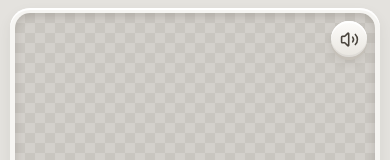
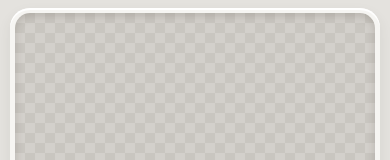
Before and after one commit to RainbowCockroach/auto-recolor, a React (Vite) app: page / in a window 390 px wide. Shown: the top 160 px of the page. Built offline with nearby package versions, Linux system fonts and the light colour scheme.

Commit message:
Drop the sound on/off button
- People can just turn the page or phone volume down
- Removes the speaker button from the picture tools and its saved setting

```diff
--- a/src/App.tsx
+++ b/src/App.tsx
@@ -13,11 +13,10 @@ import { OutputPanel } from './components/OutputPanel';
 import { PalettesPanel } from './components/PalettesPanel';
 import { PreviewPanel, type Background } from './components/PreviewPanel';
 import { SettingsPanel, tuneDials, type DialKey } from './components/SettingsPanel';
-import { installSounds, play, setSoundOn } from './sound';
+import { installSounds, play } from './sound';
 import { PRIORITY, pool } from './worker/pool';
 
 const readBackground = (v: unknown): Background | null => (v === 'checker' || v === 'light' || v === 'dark' ? v : null);
-const readFlag = (v: unknown): boolean | null => (typeof v === 'boolean' ? v : null);
 const readColorId = (v: unknown): string | null => (typeof v === 'string' ? v : null);
 
 const WIDE = '(min-width: 900px)';
@@ -49,7 +48,6 @@ export function App() {
   const [saving, setSaving] = useState<{ done: number; total: number } | null>(null);
   const [dragging, setDragging] = useState(false);
   const [tuning, setTuning] = useState<DialKey | null>(null);
-  const [soundOn, setSound] = usePersistentState('auto-recolor.sound', readFlag, () => true);
   // bumped on each finished download, to replay the little star burst
   const [cheer, setCheer] = useState(0);
   const [drawerTab, setDrawerTab] = useState<Tab | null>(null);
@@ -73,7 +71,6 @@ export function App() {
   const thumbs = useThumbs(images, palettes, settings, image?.id ?? null, drawerTab === 'results');
 
   useEffect(() => installSounds(), []);
-  useEffect(() => setSoundOn(soundOn), [soundOn]);
 
   useEffect(() => {
     if (!cheer) return;
@@ -258,8 +255,7 @@ export function App() {
       <main className="center">
         <PreviewPanel image={image} target={target} preview={preview} showMask={showMask} background={background}
           onShowMask={setShowMask} onBackground={setBackground} onPick={pick} onAddClick={() => fileInput.current?.click()}
-          images={wide ? undefined : images} onSelectImage={setSelectedImageId} soundOn={soundOn}
-          onSound={on => { setSoundOn(on); setSound(on); if (on) play('on'); }} />
+          images={wide ? undefined : images} onSelectImage={setSelectedImageId} />
 
         {wide && exportRow}
 
--- a/src/components/PreviewPanel.tsx
+++ b/src/components/PreviewPanel.tsx
@@ -1,5 +1,5 @@
 import { useState } from 'react';
-import { Contrast, Eye, ImagePlus, Maximize2, Pipette, Volume2, VolumeOff } from 'lucide-react';
+import { Contrast, Eye, ImagePlus, Maximize2, Pipette } from 'lucide-react';
 import type { PreviewState } from '../hooks';
 import type { LoadedImage } from '../images';
 import type { OutputFile } from '../model';
@@ -23,14 +23,12 @@ interface Props {
   /** Quick image switcher inside the picture; only passed on phones, where the image list sits in the drawer. */
   images?: LoadedImage[];
   onSelectImage?: (id: string) => void;
-  soundOn: boolean;
-  onSound: (on: boolean) => void;
 }
 
 /** Sprites smaller than this are drawn with hard pixel edges when scaled up. */
 const PIXEL_ART_SIDE = 200;
 
-export function PreviewPanel({ image, target, preview, showMask, background, onShowMask, onBackground, onPick, onAddClick, images = [], onSelectImage, soundOn, onSound }: Props) {
+export function PreviewPanel({ image, target, preview, showMask, background, onShowMask, onBackground, onPick, onAddClick, images = [], onSelectImage }: Props) {
   const pixelated = !!image && Math.max(image.width, image.height) < PIXEL_ART_SIDE;
   // Both tied to the image they were started for, so they end when another image is picked.
   const [viewing, setViewing] = useState<{ id: string; side: Side } | null>(null);
@@ -69,6 +67,16 @@ export function PreviewPanel({ image, target, preview, showMask, background, onS
               <BitmapCanvas bitmap={image.thumb} pixelated={pixelated} />
               <span className="badge"><Pipette size={14} /></span>
             </button>
+            <div className="stage-tools">
+              <button type="button" className="rb sm" aria-label={`Background: ${background}`} title={`Background: ${background}`}
+                onClick={() => onBackground(NEXT_BG[background])}>
+                <Contrast size={19} />
+              </button>
+              <button type="button" className="rb sm" aria-pressed={showMask} aria-label="Show what gets recolored" title="Show what gets recolored"
+                onClick={() => onShowMask(!showMask)}>
+                <Eye size={19} />
+              </button>
+            </div>
             {images.length > 1 && (
               <div className="stage-imgs" data-tick="44" aria-label="Images">
                 {images.map(img => (
@@ -84,24 +92,6 @@ export function PreviewPanel({ image, target, preview, showMask, background, onS
             </button>
           </>
         )}
-        <div className="stage-tools">
-          {image && (
-            <>
-              <button type="button" className="rb sm" aria-label={`Background: ${background}`} title={`Background: ${background}`}
-                onClick={() => onBackground(NEXT_BG[background])}>
-                <Contrast size={19} />
-              </button>
-              <button type="button" className="rb sm" aria-pressed={showMask} aria-label="Show what gets recolored" title="Show what gets recolored"
-                onClick={() => onShowMask(!showMask)}>
-                <Eye size={19} />
-              </button>
-            </>
-          )}
-          <button type="button" className="rb sm" aria-label={soundOn ? 'Sound off' : 'Sound on'} title={soundOn ? 'Sound off' : 'Sound on'}
-            onClick={() => onSound(!soundOn)}>
-            {soundOn ? <Volume2 size={19} /> : <VolumeOff size={19} />}
-          </button>
-        </div>
       </div>
       {image && viewSide && (
         <ImageViewer side={viewSide} original={original} result={preview?.result} pixelated={pixelated}
--- a/src/sound.ts
+++ b/src/sound.ts
@@ -6,12 +6,7 @@ export type SoundName = 'press' | 'chunk' | 'select' | 'pop' | 'on' | 'off' | 'o
 let ctx: AudioContext | null = null;
 let out: GainNode | null = null;
 let noise: AudioBuffer | null = null;
-let enabled = true;
-
-export const setSoundOn = (on: boolean) => { enabled = on; };
-
 function audio() {
-  if (!enabled) return null;
   if (!ctx) {
     try { ctx = new AudioContext(); } catch { return null; }
     out = ctx.createGain();
@@ -108,7 +103,7 @@ export function tick(frac: number) {
 
 /** A tiny vibration on phones that support it (Android; iPhones ignore it). */
 export function buzz(ms = 8) {
-  if (enabled && 'vibrate' in navigator) navigator.vibrate(ms);
+  if ('vibrate' in navigator) navigator.vibrate(ms);
 }
 
 const PRESS = '.rb, .dial, .zoom-level';
```
Also changed, not shown: 1 other file (tests, documents, lock files or other folders).
